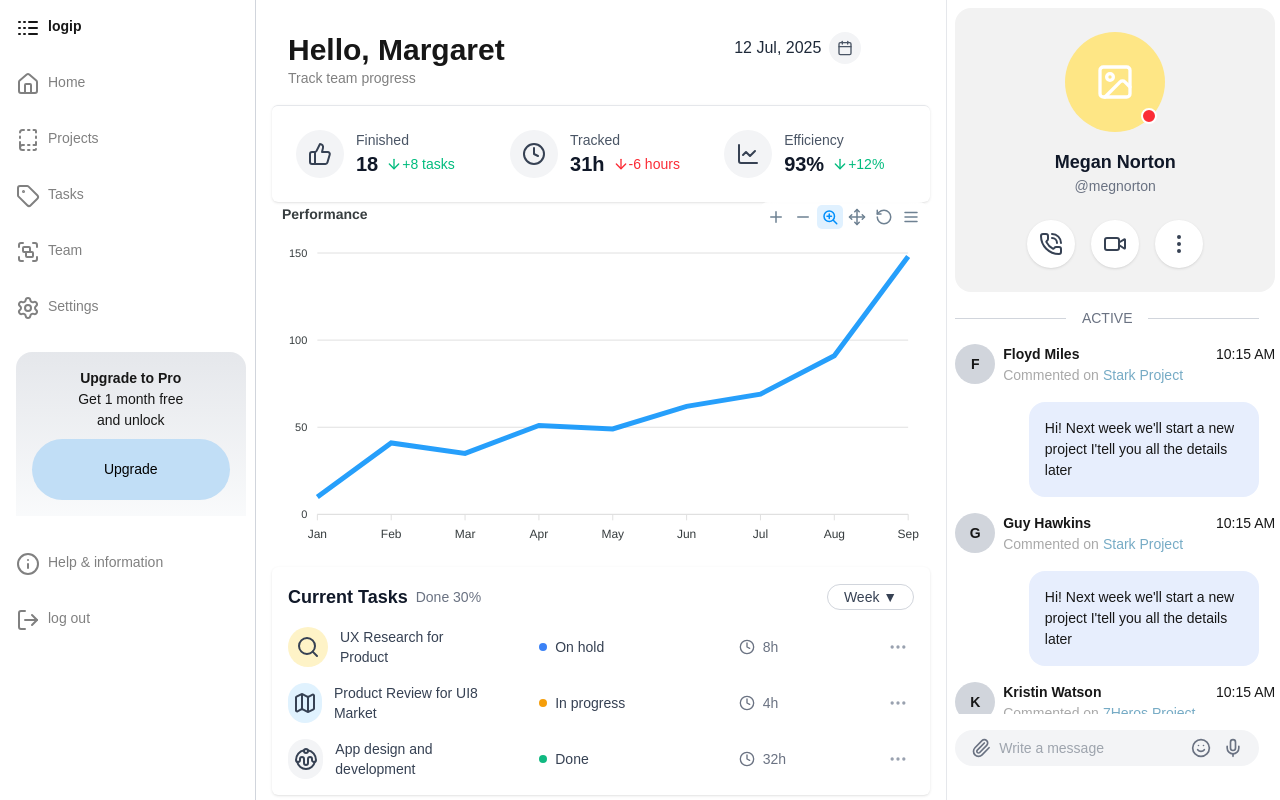
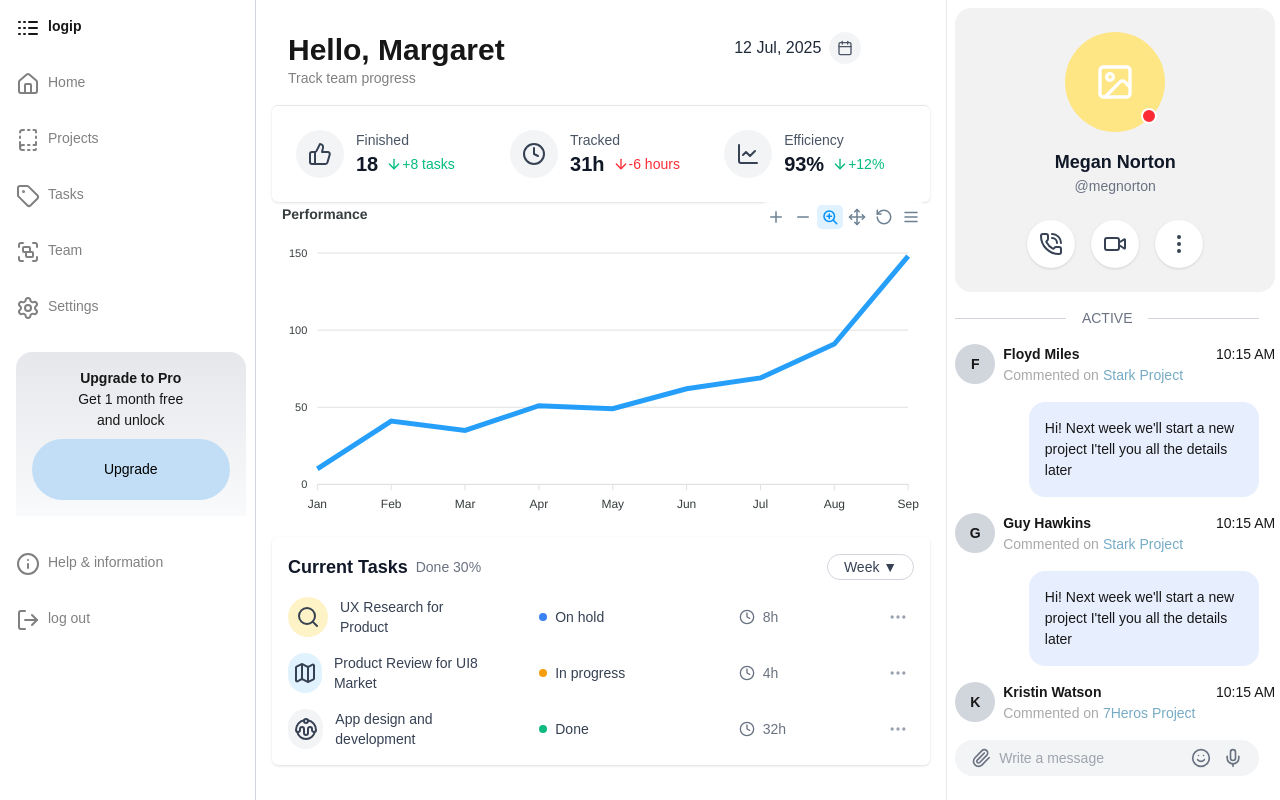
Before and after one commit to kksingh9/react-appss, a Next.js app: page / in a window 1280 px wide. Built offline with nearby package versions, Linux system fonts and the light colour scheme.

Commit message:
minor changes related to height

```diff
--- a/components/graph.js
+++ b/components/graph.js
@@ -45,7 +45,7 @@ const LineChart = () => {
         options={options}
         series={series}
         type="line"
-        height={350}
+        height={320}
       />
     </div>
   );
--- a/components/lowerRight.js
+++ b/components/lowerRight.js
@@ -9,7 +9,7 @@ const LowerRight = () => {
         <span className="mx-4 text-gray-500 text-sm uppercase">Active</span>
         <div className="flex-grow border-t border-gray-300"></div>
       </div>
-      <div className="flex w-[100%] h-[370px] flex-col m-2 my-4 overflow-y-auto">
+      <div className="flex w-[100%] max-h-[50%] flex-col m-2 my-4 overflow-y-auto">
         {lowerRightData?.map((item, index) => (
           <div key={`${index}dfd`}>
             <div className="flex justify-between">
```
